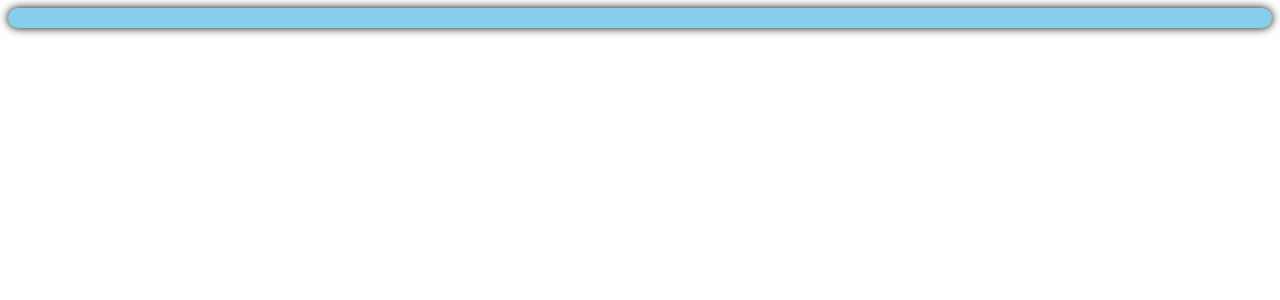
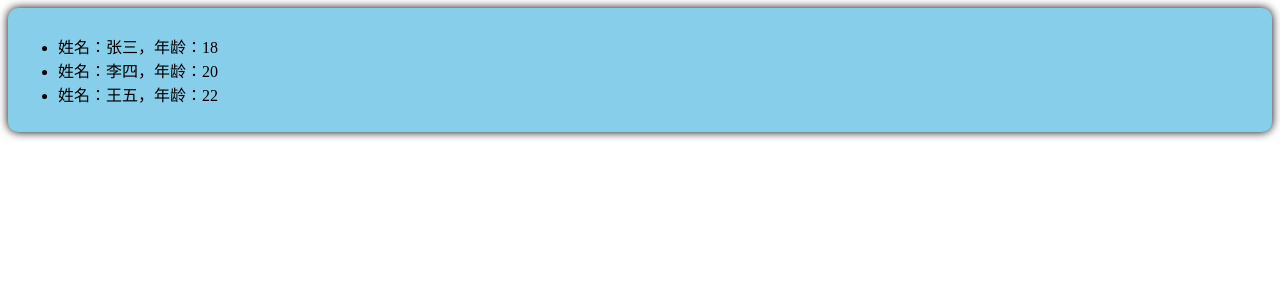
Before and after one commit to XiaoNing0430/Vue3-Learn, a Vue app: page / in a window 1280 px wide. Shown: the top 300 px of the page. Built offline with nearby package versions, Linux system fonts and the light colour scheme.

Commit message:
✨ feat: props的使用

```diff
--- a/src/App.vue
+++ b/src/App.vue
@@ -1,14 +1,29 @@
 <template>
-  <Person />
+  <Person :persons="persons" />
 </template>
 
 <script lang="ts" setup name="App">
   import Person from './components/Person.vue'
+  import { reactive } from 'vue';
+  import { type Persons } from '@/types';
 
-  components: {
-    // 注册组件
-    Person
-  }
+  let persons = reactive<Persons>([
+    {
+      id: '1',
+      name: '张三',
+      age: 18
+    },
+    {
+      id: '2',
+      name: '李四',
+      age: 20
+    },
+    {
+      id: '3',
+      name: '王五',
+      age: 22
+    }
+  ])
 </script>
 
 <style>
--- a/src/components/Person.vue
+++ b/src/components/Person.vue
@@ -1,37 +1,35 @@
 <template>
   <div class = "person">
-
+    <ul>
+      <li v-for="person in persons" :key="person.id">
+        姓名：{{ person.name + '，年龄：' + person.age }}
+      </li>
+    </ul>
   </div>
 </template>
 
 <!-- name属性可以自定义组件的名称，方便调试 -->
 <script setup lang="ts" name="Person">
-  import { reactive } from 'vue'
-  import { type Person, type Persons } from '@/types'
+  import { type Persons } from '@/types'
+  import { defineProps, withDefaults } from 'vue'
 
-  let person:Person = reactive({
-    id: '001',
-    name: '张三',
-    age: 18
+
+  // defineProps(['persons'])
+
+  // 接收persons + 限制类型
+  // defineProps<{persons: Persons}>()
+
+  // 接收persons + 限制类型
+  // defineProps<{persons: Persons}>()
+
+  // 接收persons + 限制类型 + 限制必要性 + 默认值
+  withDefaults(defineProps<{persons?: Persons}>(), {
+    persons: () => [
+      { id: '1', name: 'default1', age: 18 },
+      { id: '2', name: 'default2', age: 20 },
+      { id: '3', name: 'default3', age: 22 }
+    ]
   })
-
-  let persons:Persons = reactive([
-    {
-      id: '001',
-      name: '张三',
-      age: 18
-    },
-    {
-      id: '002',
-      name: '李四',
-      age: 20
-    },
-    {
-      id: '003',
-      name: '王五',
-      age: 22
-    }
-  ])
 
 </script>
 
```
